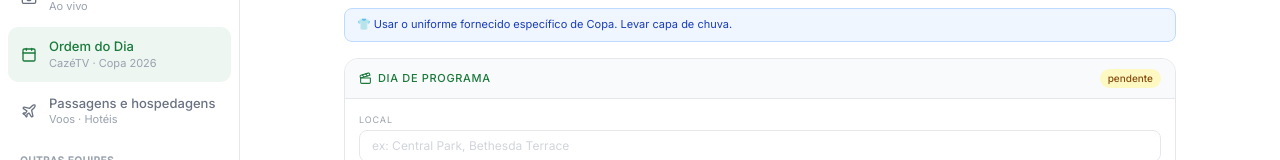
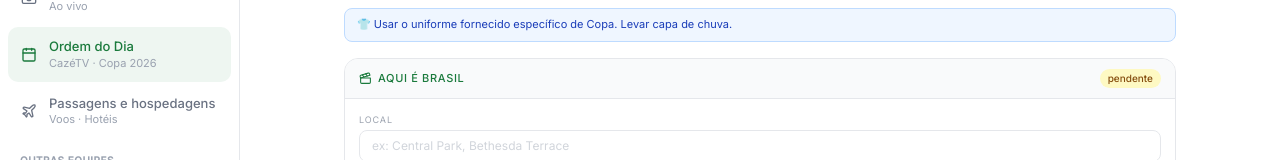
Before and after one commit to kribeirolima/equipefernandaFWC, a Next.js app: page /ordem-dia in a window 1280 px wide. Shown: the part 207-367 px from the top of the page. Built offline with nearby package versions, Linux system fonts and the light colour scheme.

Commit message:
auto: deploy via Claude Code

```diff
--- a/src/components/equipes/OrdemDiaEquipe.tsx
+++ b/src/components/equipes/OrdemDiaEquipe.tsx
@@ -121,7 +121,7 @@ export function OrdemDiaEquipe({ storagePrefix, printName, programaLabel = "Dia
 
       {/* ── Section */}
       <OdSection
-        config={sec}
+        config={tipo === "programa" ? { ...sec, label: programaLabel } : sec}
         values={store[sec.id]?.values ?? {}}
         confirmed={store[sec.id]?.confirmed ?? false}
         onSave={(vals) => save(sec.id, vals)}
```
